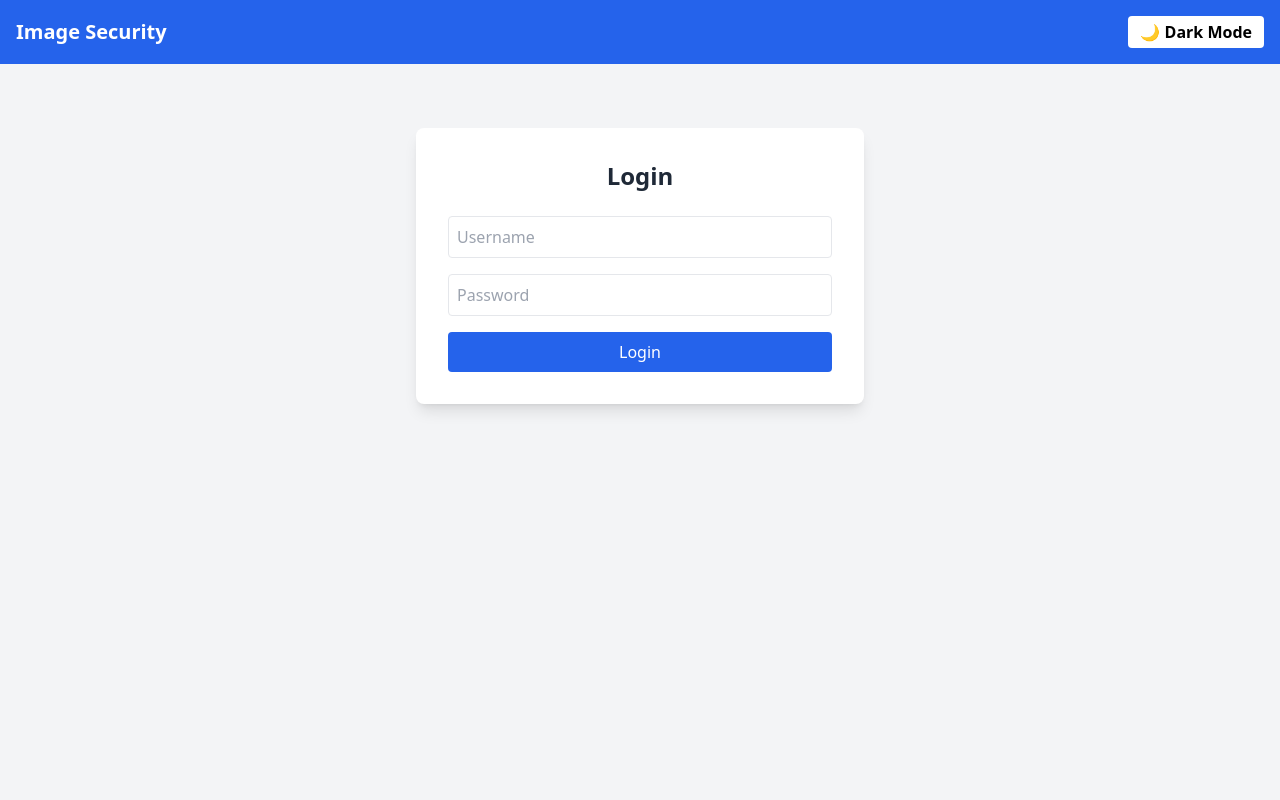
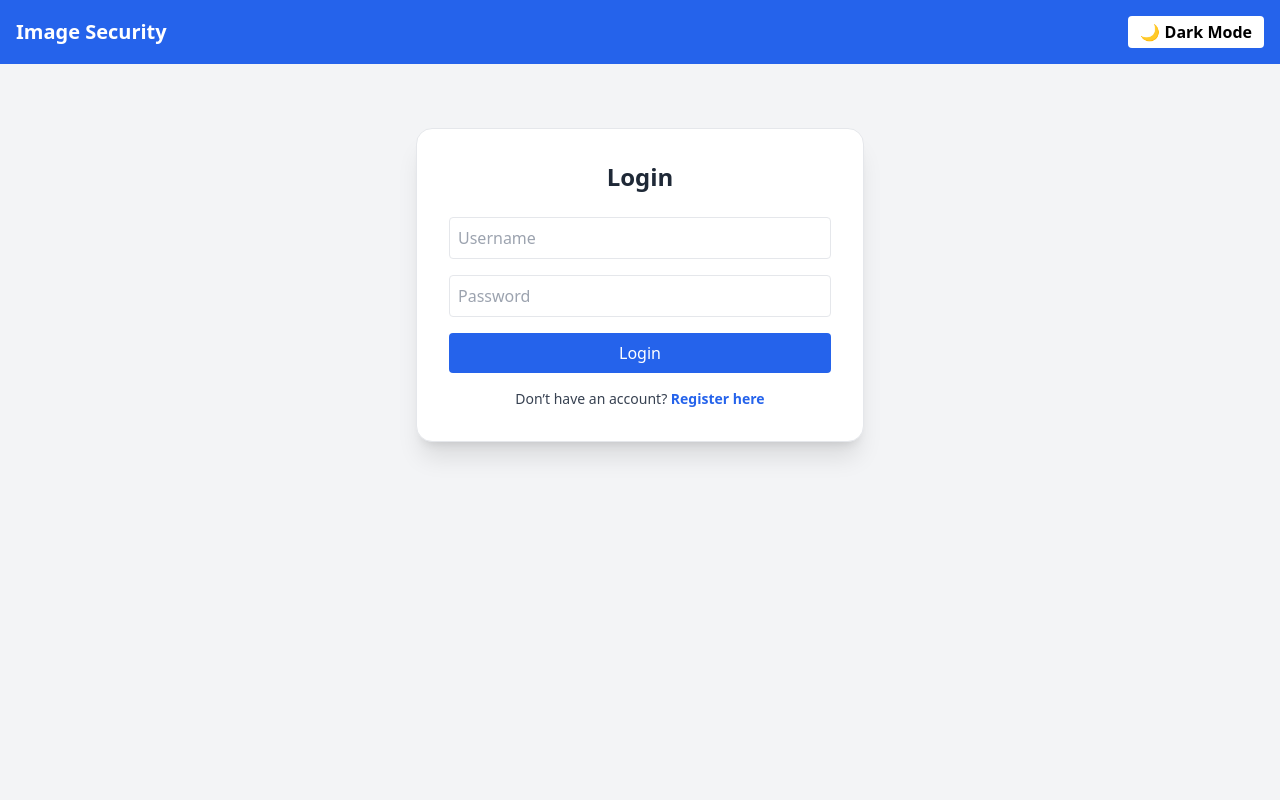
Before and after one commit to NagendraSatyaPrasad/Secured_Image_System, a Flask app: page /auth/login in a window 1280 px wide. Run offline with Flask 3, Linux system fonts and the light colour scheme; some libraries are stand-ins or nearby versions.

Commit message:
Enhance login page with SweetAlert2 and styling
Added SweetAlert2 for user notifications and improved styling.

```diff
--- a/Secured Image System/templates/login.html
+++ b/Secured Image System/templates/login.html
@@ -4,22 +4,42 @@
   <meta charset="UTF-8">
   <meta name="viewport" content="width=device-width, initial-scale=1.0">
   <title>Login</title>
+  <script src="https://cdn.tailwindcss.com"></script>
+  <script src="https://cdn.jsdelivr.net/npm/sweetalert2@11"></script>
   <link rel="stylesheet" href="{{ url_for('static', filename='style.css') }}">
-  <script src="https://cdn.tailwindcss.com"></script>
 </head>
-<body id="pageBody" class="bg-gray-100 text-gray-800 min-h-screen transition-colors duration-300">
+<body class="bg-gray-100 text-gray-800 min-h-screen">
 
   {% include 'navbar.html' %}
 
-  <div class="max-w-md mx-auto mt-16 bg-white dark:bg-gray-900 dark:text-gray-100 p-8 rounded-lg shadow-lg">
+  <div class="max-w-md mx-auto mt-16 bg-white p-8 rounded-2xl shadow-xl border border-gray-200">
     <h1 class="text-2xl font-bold mb-6 text-center">Login</h1>
     <form method="POST" action="{{ url_for('auth.login') }}" class="space-y-4">
       <input type="text" name="username" placeholder="Username" required class="w-full p-2 border rounded">
       <input type="password" name="password" placeholder="Password" required class="w-full p-2 border rounded">
       <button type="submit" class="w-full bg-blue-600 hover:bg-blue-700 text-white py-2 rounded">Login</button>
     </form>
+
+    <p class="text-center text-sm mt-4 text-gray-700">
+      Don’t have an account?
+      <a href="{{ url_for('auth.register') }}" class="text-blue-600 hover:underline font-semibold">Register here</a>
+    </p>
   </div>
 
-  <script src="{{ url_for('static', filename='script.js') }}"></script>
+  {% with messages = get_flashed_messages(with_categories=true) %}
+    {% if messages %}
+      <script>
+        {% for category, message in messages %}
+          Swal.fire({
+            title: "{{ category|capitalize }}",
+            text: "{{ message }}",
+            icon: "{{ 'success' if category == 'success' else 'error' }}",
+            confirmButtonColor: '#3085d6'
+          });
+        {% endfor %}
+      </script>
+    {% endif %}
+  {% endwith %}
+  <script src="{{ url_for('static', filename='js/script.js') }}"></script>
 </body>
 </html>
```
